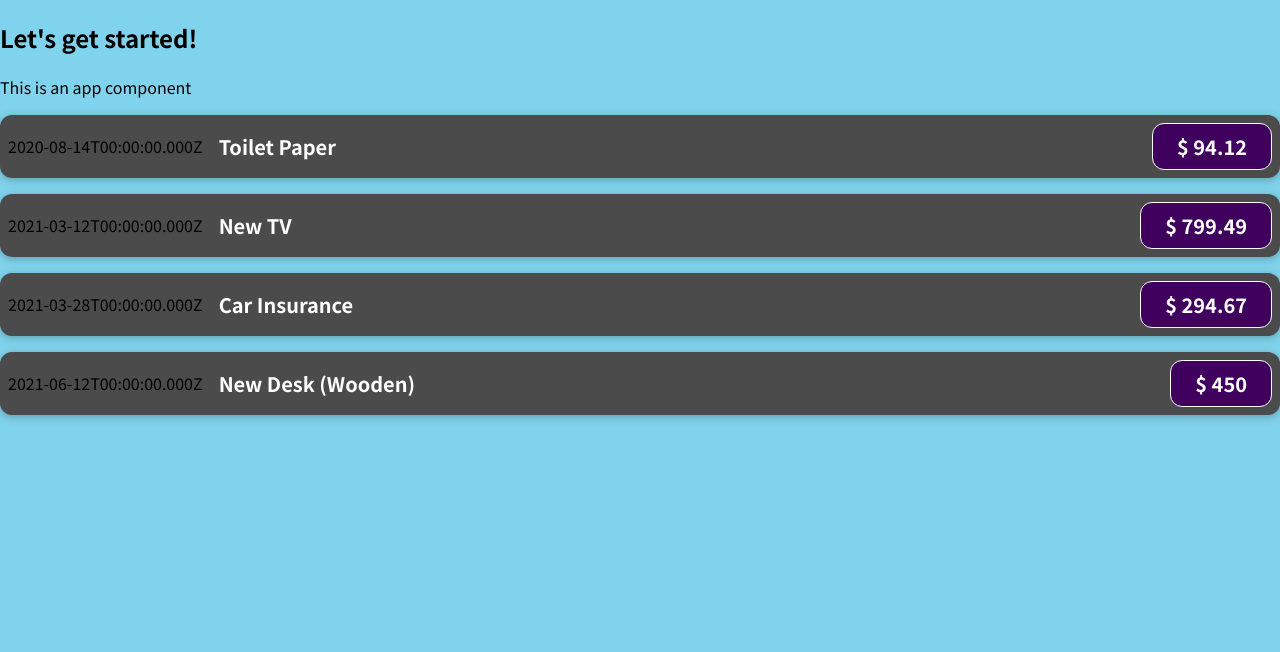
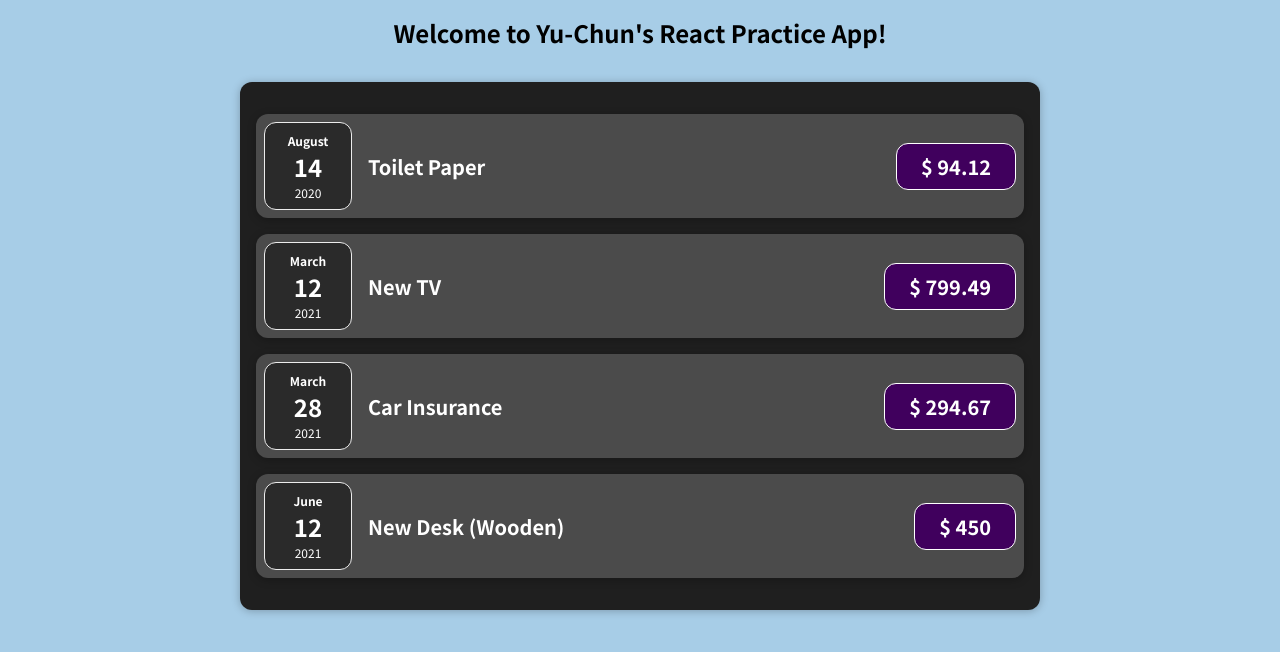
Before and after one commit to dyj0183/React-First-Practice-Project, a JavaScript app: page / in a window 1280 px wide. Shown: the top 652 px of the page. Built offline with nearby package versions, Linux system fonts and the light colour scheme.

Commit message:
added more components

```diff
--- a/src/App.js
+++ b/src/App.js
@@ -1,4 +1,4 @@
-import ExpenseItem from "./components/ExpenseItem";
+import Expenses from "./components/Expenses";
 
 const expenses = [
 	{
@@ -30,28 +30,8 @@
 function App() {
 	return (
 		<div>
-			<h2>Let's get started!</h2>
-			<p>This is an app component</p>
-			<ExpenseItem
-				title={expenses[0].title}
-				amount={expenses[0].amount}
-				date={expenses[0].date}
-			></ExpenseItem>
-      	<ExpenseItem
-				title={expenses[1].title}
-				amount={expenses[1].amount}
-				date={expenses[1].date}
-			></ExpenseItem>
-      	<ExpenseItem
-				title={expenses[2].title}
-				amount={expenses[2].amount}
-				date={expenses[2].date}
-			></ExpenseItem>
-      	<ExpenseItem
-				title={expenses[3].title}
-				amount={expenses[3].amount}
-				date={expenses[3].date}
-			></ExpenseItem>
+			<h2 className="welcome">Welcome to Yu-Chun's React Practice App!</h2>
+			<Expenses expenses={expenses} />
 		</div>
 	);
 }
--- /dev/null
+++ b/src/components/ExpenseDate.css
@@ -0,0 +1,26 @@
+.expense-date {
+	display: flex;
+	flex-direction: column;
+	width: 5.5rem;
+	height: 5.5rem;
+	border: 1px solid #ececec;
+	background-color: #2a2a2a;
+	color: white;
+	border-radius: 12px;
+	align-items: center;
+	justify-content: center;
+}
+
+.expense-date__month {
+	font-size: 0.75rem;
+	font-weight: bold;
+}
+
+.expense-date__year {
+	font-size: 0.75rem;
+}
+
+.expense-date__day {
+	font-size: 1.5rem;
+	font-weight: bold;
+}
--- /dev/null
+++ b/src/components/ExpenseDate.js
@@ -0,0 +1,17 @@
+import './ExpenseDate.css';
+
+function ExpenseDate(props) {
+    const month = props.date.toLocaleString("en-US", { month: "long" });
+	const day = props.date.toLocaleString("en-US", { day: "2-digit" });
+	const year = props.date.getFullYear();
+
+	return (
+		<div className="expense-date">
+			<div className="expense-date__month">{month}</div>
+			<div className="expense-date__day">{day}</div>
+			<div className="expense-date__year">{year}</div>
+		</div>
+	);
+}
+
+export default ExpenseDate;
--- a/src/components/ExpenseItem.js
+++ b/src/components/ExpenseItem.js
@@ -1,13 +1,14 @@
 // use the css file we created
 import "./ExpenseItem.css";
+// use ExpenseDate component
+import ExpenseDate from "./ExpenseDate";
 
 // a component in React is just a sepcial kind of function
 // props is an object that contains key value pairs data passed in from App.js
 function ExpenseItem(props) {
-
 	return (
 		<div className="expense-item">
-			<div>{props.date.toISOString()}</div>
+			<ExpenseDate date={props.date} />
 			<div className="expense-item__description">
 				<h2>{props.title}</h2>
 				<div className="expense-item__price">$ {props.amount}</div>
--- /dev/null
+++ b/src/components/Expenses.css
@@ -0,0 +1,9 @@
+.expenses {
+    padding: 1rem;
+    background-color: rgb(31, 31, 31);
+    margin: 2rem auto;
+    width: 50rem;
+    max-width: 95%;
+    border-radius: 12px;
+    box-shadow: 0 1px 8px rgba(0, 0, 0, 0.25);
+  }
--- /dev/null
+++ b/src/components/Expenses.js
@@ -0,0 +1,31 @@
+import ExpenseItem from "./ExpenseItem";
+import './Expenses.css';
+
+function Expenses(props) {
+	return (
+		<div className="expenses">
+			<ExpenseItem
+				title={props.expenses[0].title}
+				amount={props.expenses[0].amount}
+				date={props.expenses[0].date}
+			></ExpenseItem>
+			<ExpenseItem
+				title={props.expenses[1].title}
+				amount={props.expenses[1].amount}
+				date={props.expenses[1].date}
+			></ExpenseItem>
+			<ExpenseItem
+				title={props.expenses[2].title}
+				amount={props.expenses[2].amount}
+				date={props.expenses[2].date}
+			></ExpenseItem>
+			<ExpenseItem
+				title={props.expenses[3].title}
+				amount={props.expenses[3].amount}
+				date={props.expenses[3].date}
+			></ExpenseItem>
+		</div>
+	);
+}
+
+export default Expenses;
--- a/src/index.css
+++ b/src/index.css
@@ -10,5 +10,10 @@
 
 body {
   margin: 0;
-  background-color: #80d3ec;
+  background-color: #a7cde7;
 }
+
+.welcome {
+  margin: 15px;
+  text-align: center;
+}
```
Also changed, not shown: 1 other file (tests, documents, lock files or other folders).
